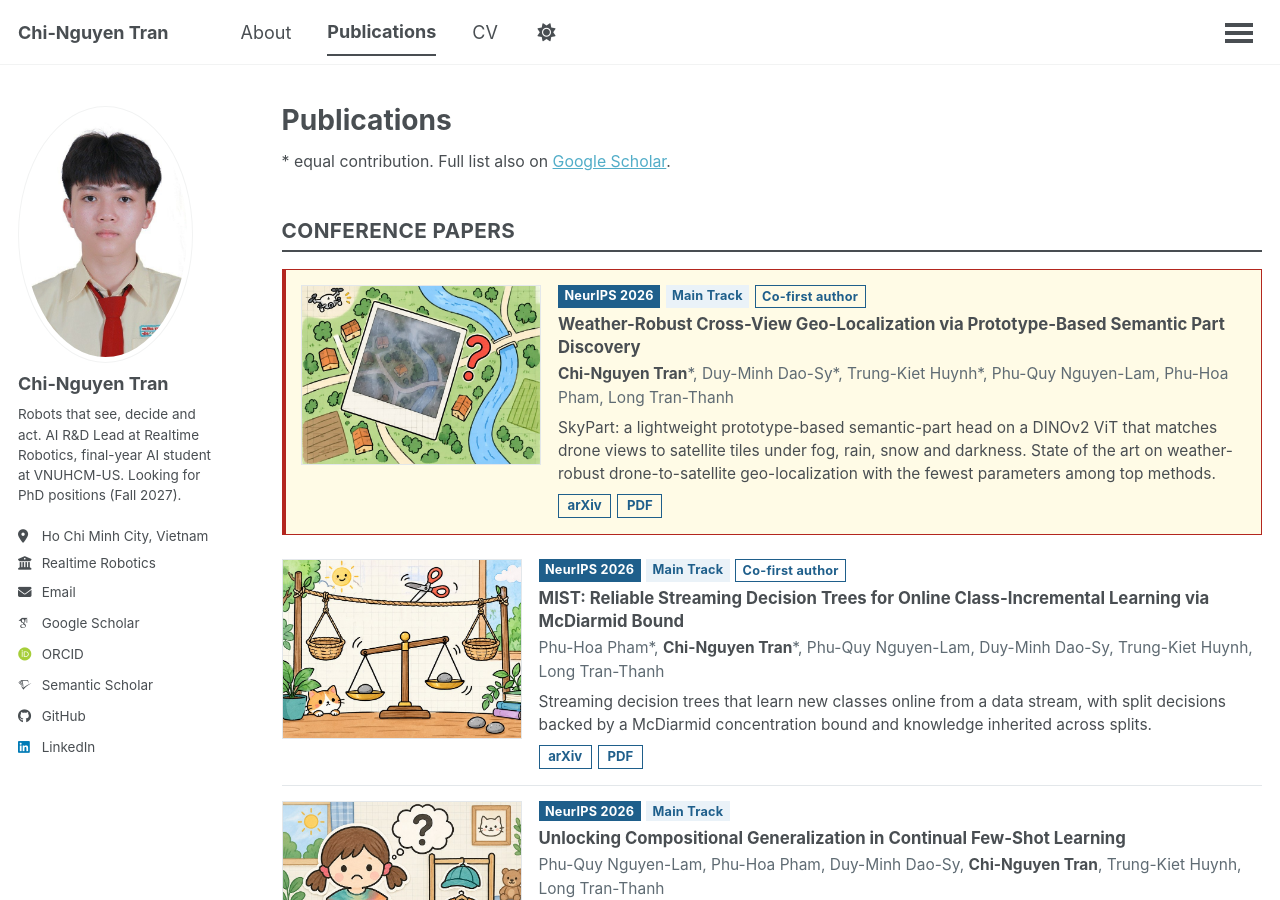
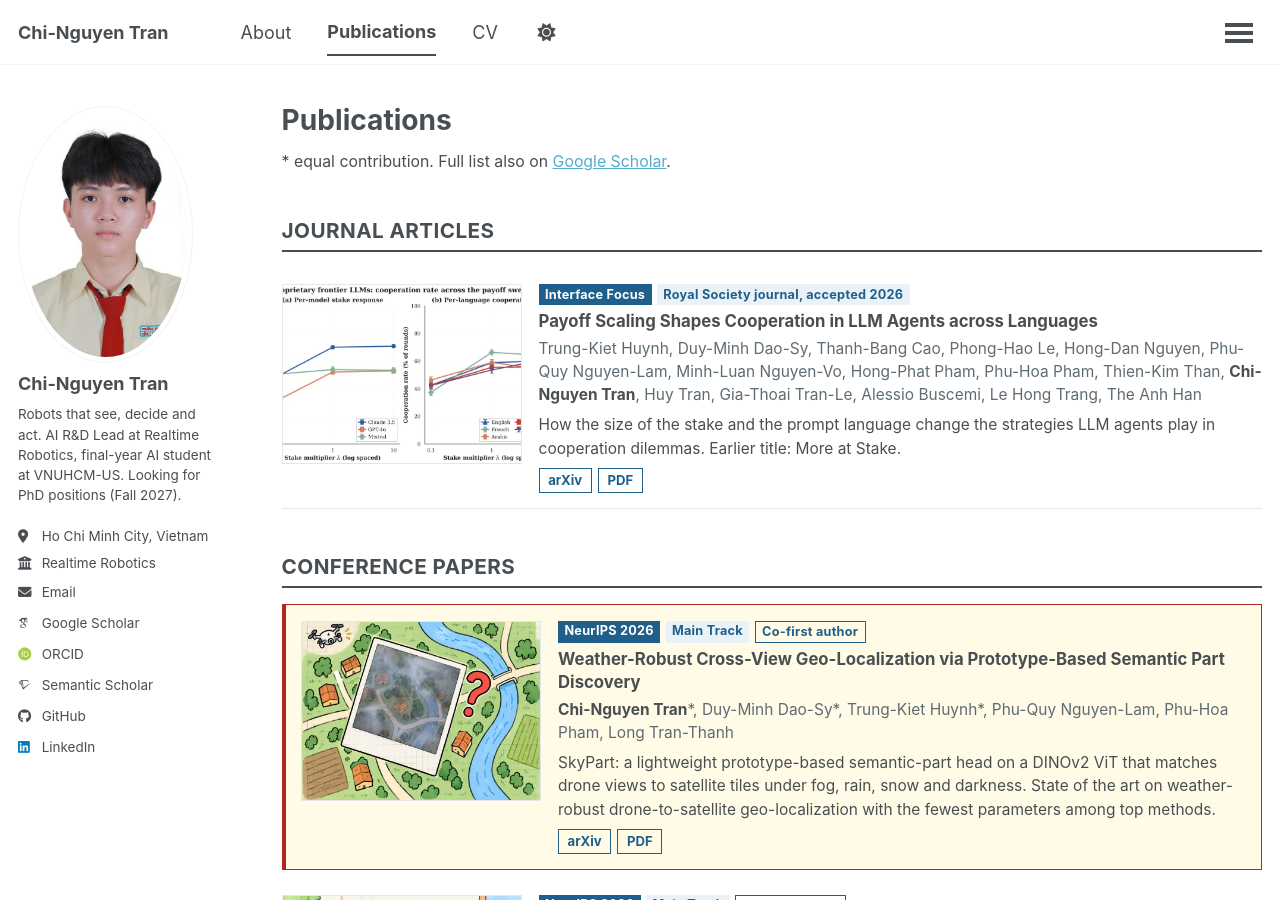
Before and after one commit to chisngyen/chisngyen.github.io, a Jekyll site: the page built from _pages/publications.html, in a window 1280 px wide and 900 px high. Built offline with Jekyll 4.4.1, drawn with Linux system fonts in a browser that asks for light colours; some web fonts are replaced; a script that is not in the unit is left out.

Commit message:
Add Journal Articles section; Payoff Scaling paper accepted at Interface Focus

```diff
--- a/_config.yml
+++ b/_config.yml
@@ -85,6 +85,8 @@ author:
 
 # Publication Category - The following the list of publication categories and their headings
 publication_category:
+  journals:
+    title: 'Journal Articles'
   conferences:
     title: 'Conference Papers'
   competition:
--- a/_publications/2026-01-25-more-at-stake.md
+++ b/_publications/2026-01-25-more-at-stake.md
@@ -1,16 +1,17 @@
 ---
 title: "Payoff Scaling Shapes Cooperation in LLM Agents across Languages"
 collection: publications
-category: preprints
+category: journals
 permalink: /publication/2026-01-25-more-at-stake
 date: 2026-01-25
 authors: "Trung-Kiet Huynh, Duy-Minh Dao-Sy, Thanh-Bang Cao, Phong-Hao Le, Hong-Dan Nguyen, Phu-Quy Nguyen-Lam, Minh-Luan Nguyen-Vo, Hong-Phat Pham, Phu-Hoa Pham, Thien-Kim Than, Chi-Nguyen Tran, Huy Tran, Gia-Thoai Tran-Le, Alessio Buscemi, Le Hong Trang, The Anh Han"
-venue_short: "Preprint"
+venue_short: "Interface Focus"
+track: "Royal Society journal, accepted 2026"
 teaser: "payoff.jpg"
 arxiv: "https://arxiv.org/abs/2601.19082"
 pdf: "https://arxiv.org/pdf/2601.19082"
 tldr: "How the size of the stake and the prompt language change the strategies LLM agents play in cooperation dilemmas. Earlier title: More at Stake."
-citation: "Huynh, T.-K., Dao-Sy, D.-M., Cao, T.-B., et al., Tran, C.-N., et al., Han, T. A. (2026). Payoff Scaling Shapes Cooperation in LLM Agents across Languages. arXiv:2601.19082."
+citation: "Huynh, T.-K., Dao-Sy, D.-M., Cao, T.-B., et al., Tran, C.-N., et al., Han, T. A. (2026). Payoff Scaling Shapes Cooperation in LLM Agents across Languages. Interface Focus (accepted)."
 excerpt: "How the size of the stake and the prompt language change the strategies LLM agents play in cooperation dilemmas. Earlier title: More at Stake."
-published: false
+published: true
 ---
```
